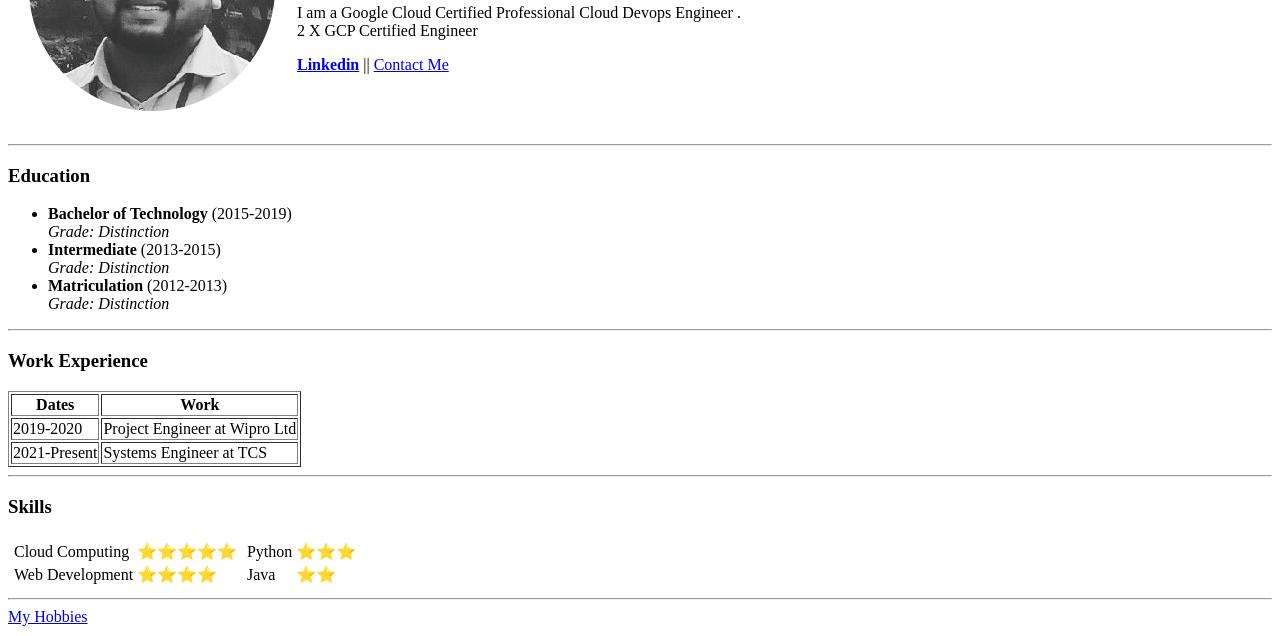
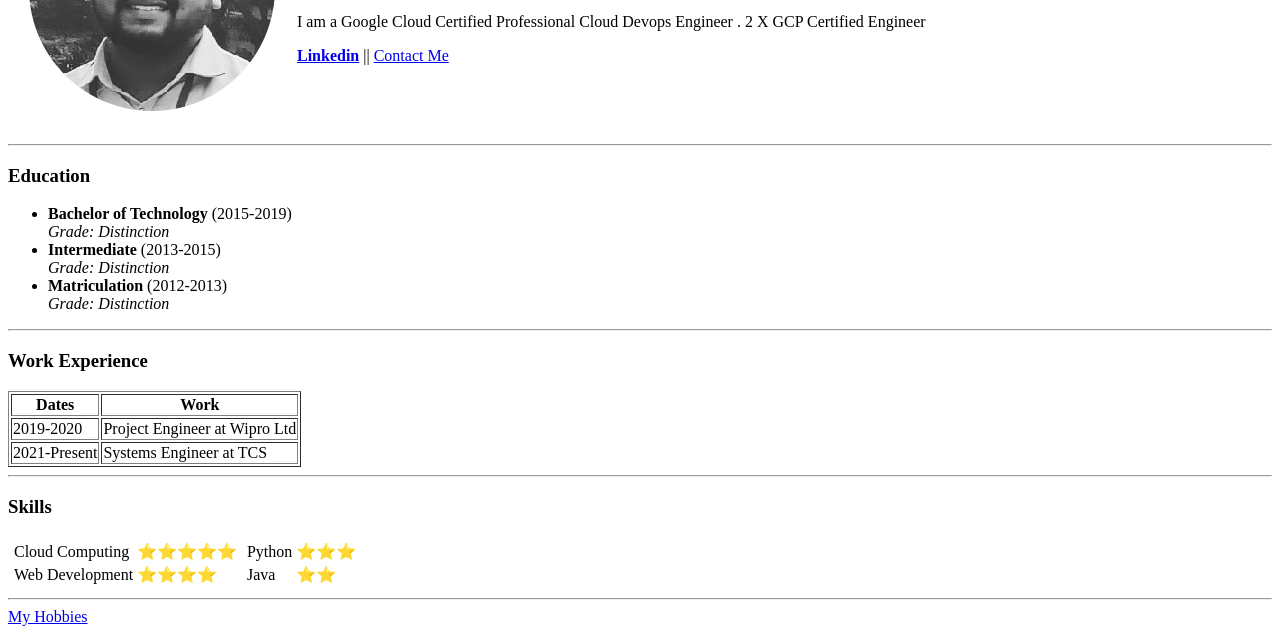
Before and after one commit to code-with-mastan/cv, a plain HTML site: page index.html in a window 1280 px wide. Shown: the part 164-800 px from the top of the page. Drawn offline with Linux system fonts and the light colour scheme.

Commit message:
removed br in line 14

```diff
--- a/index.html
+++ b/index.html
@@ -11,7 +11,7 @@
         <td>
             <h1>Mastanvali Shaik</h1>
             <p><em>Cloud Engineer</em> </p>
-            <p>I am a Google Cloud Certified Professional Cloud Devops Engineer .<br>
+            <p>I am a Google Cloud Certified Professional Cloud Devops Engineer .
                2 X GCP Certified Engineer </p>
 
             <P><strong><a href="https://www.linkedin.com/in/mastanvali-shaik-a7a75a119">Linkedin</a></strong> || <a href="contact.html">Contact Me</a> </P>
```
